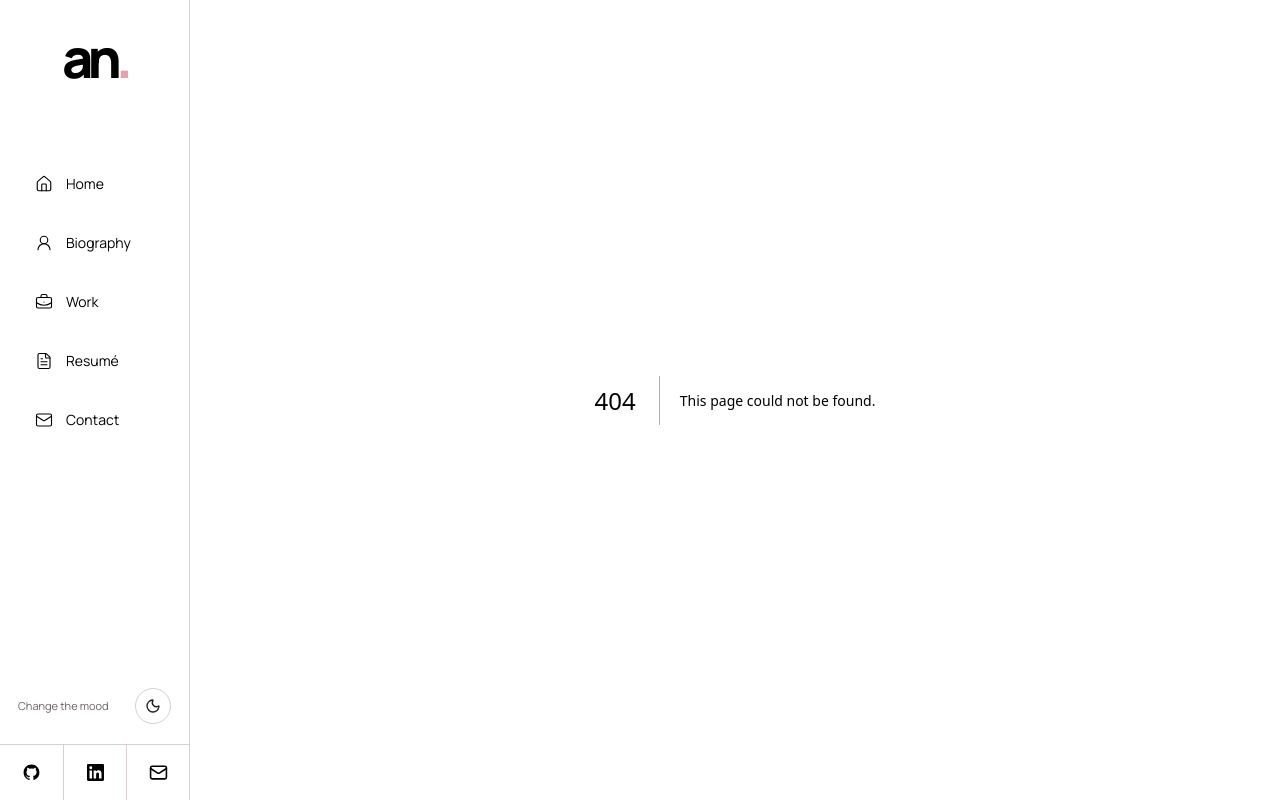
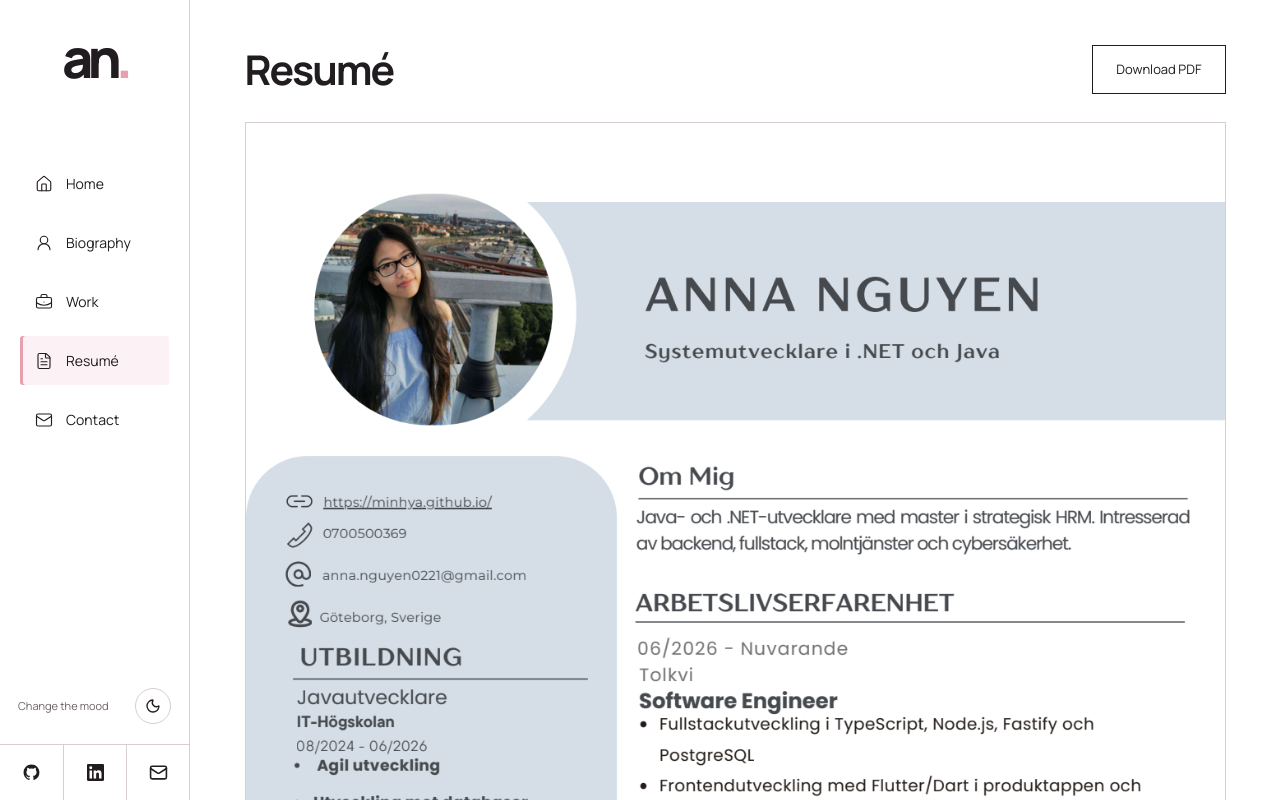
Before and after one commit to Minhya/Minhya.github.io, a Next.js app: page /resume in a window 1280 px wide. Before the commit this address had no page. Shown: the top 800 px of the page. Built offline with nearby package versions, Linux system fonts and the light colour scheme.

Commit message:
fix footer

```diff
--- a/src/app/globals.css
+++ b/src/app/globals.css
@@ -54,6 +54,16 @@ section[id] { scroll-margin-top: 30px; }
 .skip-link { position: fixed; top: 12px; left: 12px; z-index: 100; padding: 12px 20px; background: var(--accent); color: var(--accent-ink); transform: translateY(-160%); }
 .skip-link:focus { transform: translateY(0); }
 .site-main, .site-footer { margin-left: var(--sidebar-width); }
+.resume-page {
+  padding: 45px 5%;
+}
+.resume-heading { display: flex; align-items: center; justify-content: space-between; gap: 20px; margin-bottom: 28px; }
+.resume-document {
+  width: 100%; max-width: 1000px; height: auto; min-height: 0;
+  aspect-ratio: 1191 / 1685; margin: 0 auto;
+  border: 1px solid var(--border); background: white;
+}
+.resume-document img { display: block; width: 100%; height: auto; }
 .sidebar { position: fixed; inset: 0 auto 0 0; width: var(--sidebar-width); z-index: 40; display: flex; flex-direction: column; border-right: 1px solid var(--border); background: var(--background); }
 .wordmark { align-self: center; margin-top: 30px; font-size: 54px; font-weight: 800; letter-spacing: -6px; line-height: 1; }
 .wordmark span { color: var(--accent-strong); }
--- /dev/null
+++ b/src/app/resume/page.tsx
@@ -0,0 +1,18 @@
+import type { Metadata } from "next";
+import Image from "next/image";
+
+export const metadata: Metadata = { title: "Resumé" };
+
+export default function ResumePage() {
+  return (
+    <section className="resume-page">
+      <div className="resume-heading">
+        <h1 className="section-title">Resumé</h1>
+        <a className="outline-link" href="/anna-nguyen-resume.pdf" download>Download PDF</a>
+      </div>
+      <div className="resume-document">
+        <Image src="/resume/page-1.png" alt="Anna Nguyen’s CV. Download the PDF for selectable text and document links." width={1191} height={1685} sizes="(max-width: 760px) 100vw, 1000px" priority />
+      </div>
+    </section>
+  );
+}
--- a/src/components/Nav.tsx
+++ b/src/components/Nav.tsx
@@ -38,9 +38,9 @@ export function Nav() {
       <nav aria-label="Main navigation" className="side-nav">
         {links.map(({ id, label, Icon }) => (
           id === "resume" ? (
-            <a key={id} href="/anna-nguyen-resume.pdf" target="_blank" rel="noopener noreferrer" aria-label="Resumé (opens in a new tab)">
+            <Link key={id} href="/resume/" aria-current={pathname === "/resume" || pathname === "/resume/" ? "page" : undefined}>
               <Icon size={18} strokeWidth={1.5} aria-hidden="true" /><span>{label}</span>
-            </a>
+            </Link>
           ) : <Link key={id} href={`/#${id}`} aria-current={pathname === "/" && active === id ? "location" : undefined}>
             <Icon size={18} strokeWidth={1.5} aria-hidden="true" /><span>{label}</span>
           </Link>
```
Also changed, not shown: public/resume/page-1.png (added).
